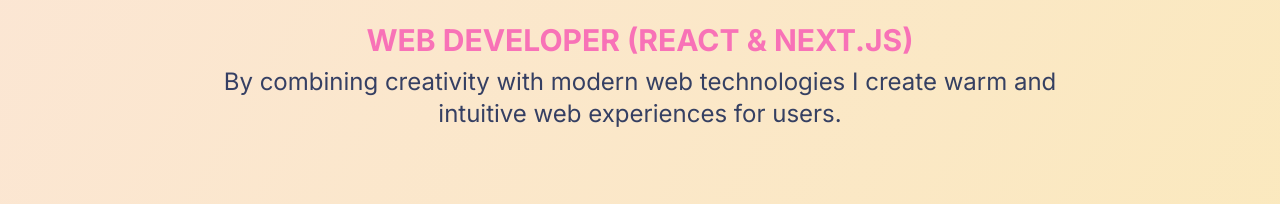
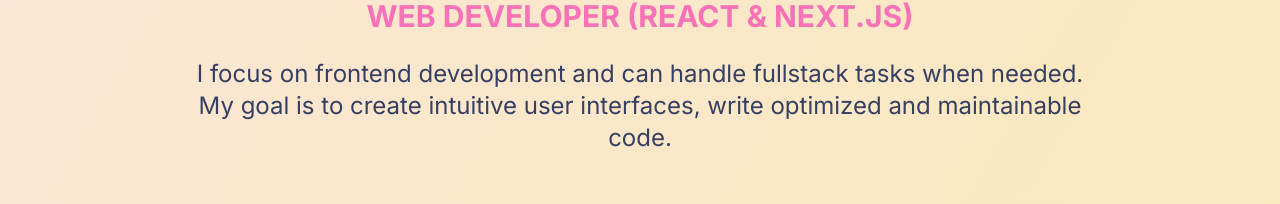
Before and after one commit to yoonju88/next_portfolio, a Next.js app: page /en in a window 1280 px wide. Shown: the part 392-596 px from the top of the page. Built offline with nearby package versions, Linux system fonts and the light colour scheme; what tailwindcss-text-stroke would draw is missing.

Commit message:
Changed intro description

```diff
--- a/app/[locale]/page.js
+++ b/app/[locale]/page.js
@@ -42,7 +42,7 @@
         {parse(t('title'))}
       </h1>
       <h2
-        className="text-color_subtitle mb-2 lg:text-3xl md:text-xl text-lg animate-slide-down-soft
+        className="text-color_subtitle mb-6 lg:text-3xl md:text-xl text-lg animate-slide-down-soft
         transform translate-x-[var(--mx,0)] translate-y-[var(--my,0)] [animation-delay:2200ms]"
       >
         {t('subtitle')}
--- a/messages/en.json
+++ b/messages/en.json
@@ -1,7 +1,7 @@
 {
     "home" : {
         "title": "Hello, I'm yoonju !",
-        "description" : "By combining creativity with modern web technologies I create warm and intuitive web experiences for users.",
+        "description" : "I focus on frontend development and can handle fullstack tasks when needed. My goal is to create intuitive user interfaces, write optimized and maintainable code.",
         "subtitle" : "Web Developer (React & Next.js)",
         "button2" :"Graphic Design",
         "button3":"See my works"
--- a/messages/fr.json
+++ b/messages/fr.json
@@ -1,7 +1,7 @@
 {
   "home" : {
     "title": "Bienvenu !",
-    "description" : "En alliant créativité et technologies web modernes je conçois des expériences web chaleureuses et intuitives. ",
+    "description" : "Je suis spécialisée en développement frontend avec la capacité d’assurer des tâches fullstack. Je vise à créer des interfaces intuitives et un code optimisé, clair et maintenable.",
     "subtitle" : "Développeuse Web (React & Next.js)",
     "button2" :"Design Graphique",
     "button3":"Voir mon portfolio"
--- a/messages/ko.json
+++ b/messages/ko.json
@@ -1,7 +1,7 @@
 {
   "home": {
     "title": "안녕하세요, 호윤주입니다 !",
-    "description": "디자인에서 얻은 감각과 최신 웹 기술을 더해 사용자에게 따뜻하면서도 직관적인 웹 경험을 만듭니다.",
+    "description": "프론트엔드를 중심으로 개발하며, 필요할 때는 풀스택 작업도 수행합니다. 사용자가 직관적으로 이용할 수 있는 인터페이스와 최적화된 코드를 만드는 것을 목표로 하고 있습니다.",
     "subtitle": "웹 개발자 (React & Next.js)",
     "button2": "그래픽 디자인",
     "button3":"작업 보러가기"
```
